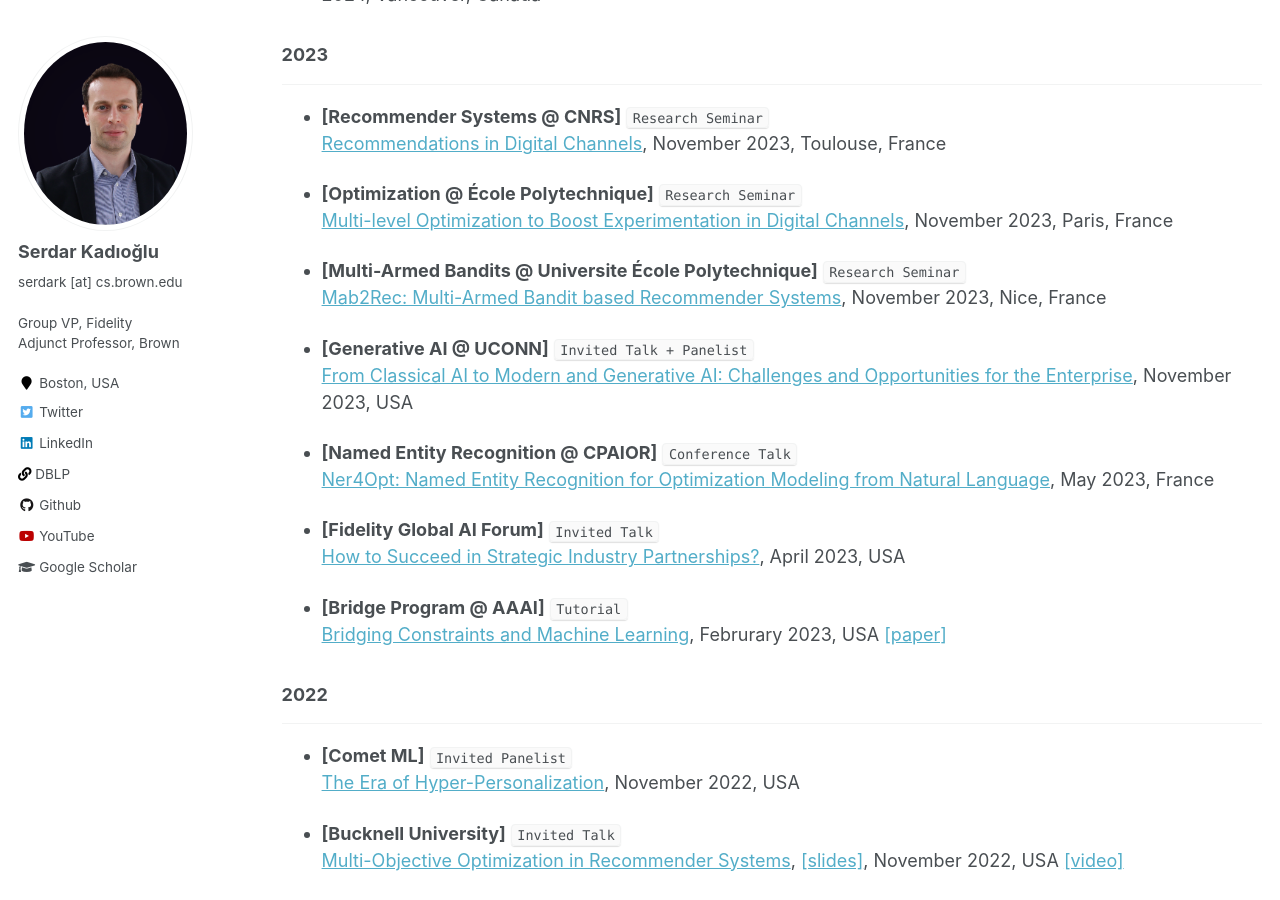
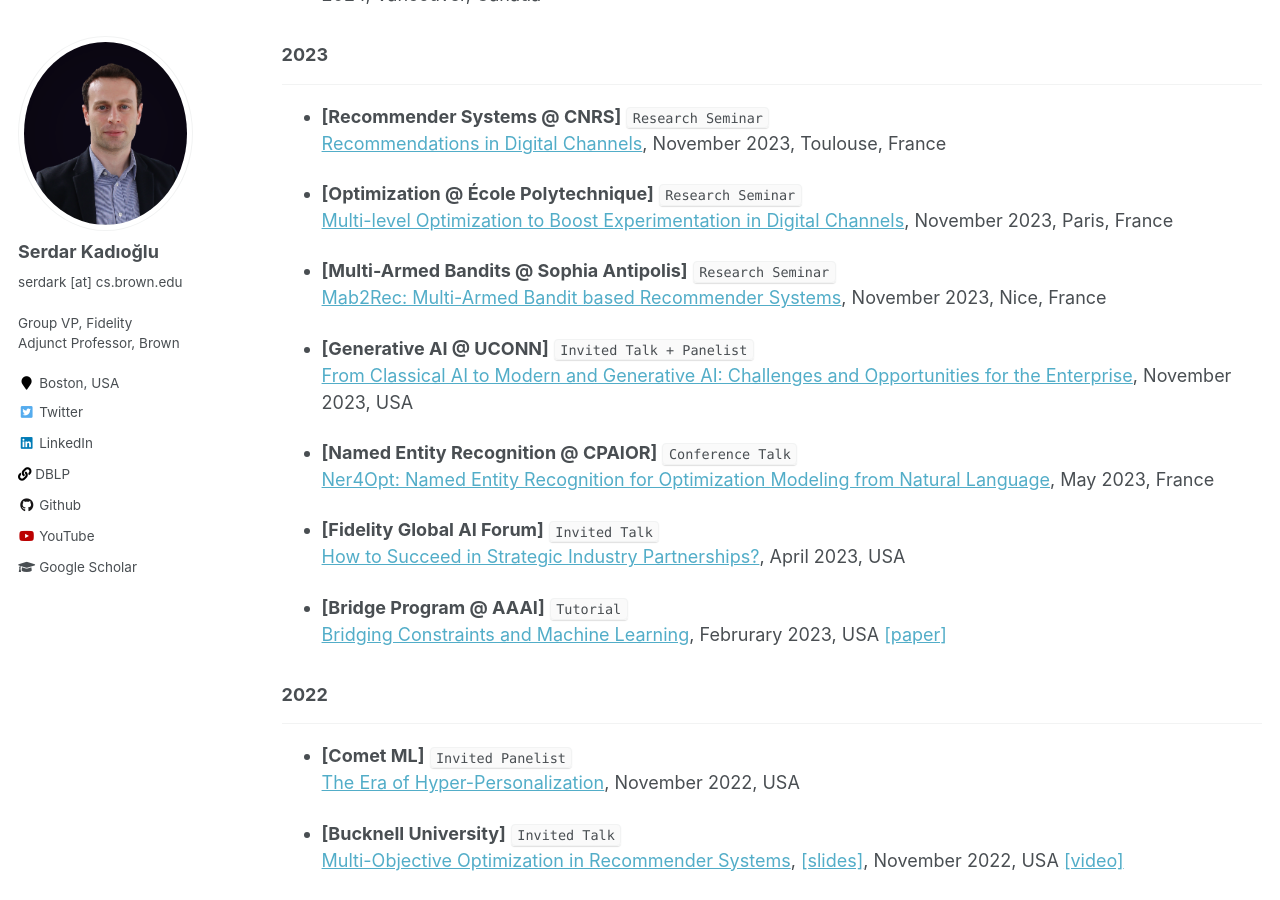
Before and after one commit to skadio/skadio.github.io, a Jekyll site: the page built from _pages/talks.md, in a window 1280 px wide and 900 px high, scrolled down 618 px. Built offline with Jekyll 4.4.1, drawn with Linux system fonts in a browser that asks for light colours.

Commit message:
Update talks.md

```diff
--- a/_pages/talks.md
+++ b/_pages/talks.md
@@ -33,8 +33,8 @@ author_profile: true
 * **[Optimization @ École Polytechnique]** `Research Seminar`\
    [Multi-level Optimization to Boost Experimentation in Digital Channels](https://www.lix.polytechnique.fr/optimix/seminars/2023-11-27-serdar-kadioglu/), November 2023, Paris, France
 
-* **[Multi-Armed Bandits @ Universite École Polytechnique]** `Research Seminar`\
-   [Mab2Rec: Multi-Armed Bandit based Recommender Systems](https://www.i3s.unice.fr/en/scientific-diffusion/seminars/2023/mdsc), November 2023, Nice, France
+* **[Multi-Armed Bandits @ Sophia Antipolis]** `Research Seminar`\
+   [Mab2Rec: Multi-Armed Bandit based Recommender Systems](https://www.i3s.unice.fr/actualite/22-11-2023-expose-de-serdar-kadioglu-associate-professor-of-computer-science-at), November 2023, Nice, France
 
 * **[Generative AI @ UCONN]** `Invited Talk + Panelist`\
    [From Classical AI to Modern and Generative AI: Challenges and Opportunities for the Enterprise](https://cacc.engr.uconn.edu/ai-workshop-home/ai-workshop-2023-savethedate/), November 2023, USA
```
